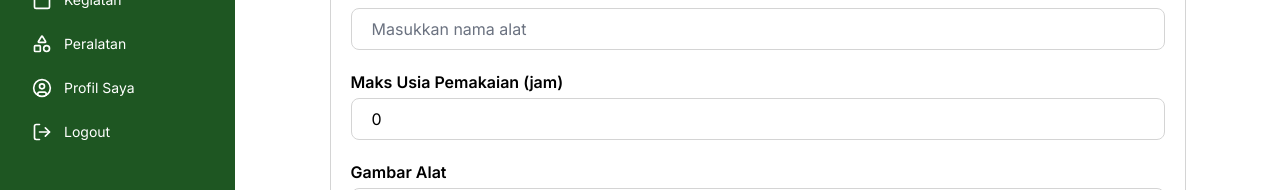
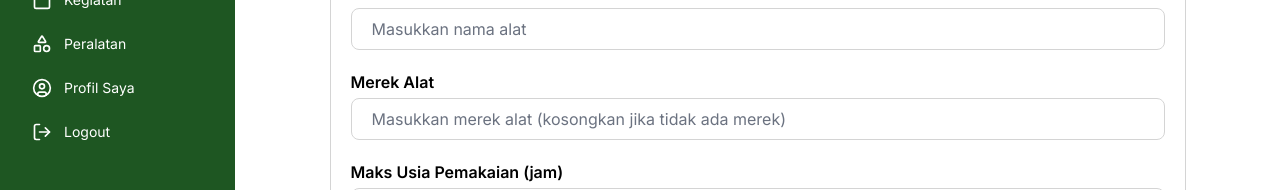
Before and after one commit to irvanmalik48/siyanmat-infolahtadam, a Next.js app: page /tools/add in a window 1280 px wide. Shown: the part 309-499 px from the top of the page. Built offline with nearby package versions, Linux system fonts and the light colour scheme; no server answers; the database is empty.

Commit message:
feat(comp): idk, just bulk em up
Signed-off-by: Irvan Malik <irvanmalik48@gmail.com>

```diff
--- a/src/components/functional/AddToolSection.tsx
+++ b/src/components/functional/AddToolSection.tsx
@@ -9,6 +9,7 @@ import Toast from "./Toast";
 interface ToolSubmit {
   toolCode: string;
   name: string;
+  brand: string;
   maxHourUsage: number;
   image: string;
   isAvailable: boolean;
@@ -19,6 +20,7 @@ const toolSuccessAtom = atom(false);
 export default function AddToolSection() {
   const [toolCodeError, setToolCodeError] = useState<string | undefined>();
   const [nameError, setNameError] = useState<string | undefined>();
+  const [brandError, setBrandError] = useState<string | undefined>();
   const [maxHourUsageError, setMaxHourUsageError] = useState<string | undefined>();
   const [imageError, setImageError] = useState<string | undefined>();
 
@@ -43,6 +45,7 @@ export default function AddToolSection() {
         initialValues={{
           toolCode: "",
           name: "",
+          brand: "",
           maxHourUsage: 0,
           image: undefined,
           isAvailable: true,
@@ -99,6 +102,7 @@ export default function AddToolSection() {
           const toolData: ToolSubmit = {
             toolCode: values.toolCode,
             name: values.name,
+            brand: values.brand,
             maxHourUsage: values.maxHourUsage,
             image: imageUrlJson.imageUrl,
             isAvailable: values.isAvailable,
@@ -108,6 +112,13 @@ export default function AddToolSection() {
 
           formData.append("toolCode", toolData.toolCode);
           formData.append("name", toolData.name);
+
+          if (toolData.brand !== "") {
+            formData.append("brand", toolData.brand);
+          } else {
+            formData.append("brand", "Tidak ada merek");
+          }
+
           formData.append("maxHourUsage", toolData.maxHourUsage.toString());
           formData.append("image", toolData.image);
           formData.append("isAvailable", toolData.isAvailable.toString());
@@ -224,6 +235,54 @@ export default function AddToolSection() {
                     exit={{ opacity: 0 }}
                   >
                     {nameError}
+                  </motion.div>
+                )}
+              </AnimatePresence>
+            </motion.div>
+            <motion.div
+              key="brand-container"
+              className="flex flex-col items-start justify-start w-full gap-1"
+              initial={{
+                height: "70px",
+              }}
+              animate={{
+                height: errors.brand && touched.brand ? "110px" : "70px",
+              }}
+              exit={{
+                height: "70px",
+              }}
+              transition={{
+                type: "spring",
+                stiffness: 500,
+                height: {
+                  duration: 0.3,
+                },
+              }}
+            >
+              <label htmlFor="brand" className="font-semibold">
+                Merek Alat
+              </label>
+              <Field
+                id="brand"
+                name="brand"
+                type="text"
+                className="w-full px-5 py-2 transition border rounded-lg outline-none border-neutral-300 ring-4 ring-transparent focus:border-celtic-800 focus:ring-celtic-800 focus:ring-opacity-50"
+                placeholder="Masukkan merek alat (kosongkan jika tidak ada merek)"
+              />
+              <AnimatePresence
+                onExitComplete={() => {
+                  setNameError(undefined);
+                }}
+              >
+                {errors.brand && touched.brand && (
+                  <motion.div
+                    key="brand-error"
+                    className="w-full px-5 py-2 text-sm text-red-500 bg-red-400 rounded-lg bg-opacity-10"
+                    initial={{ opacity: 0 }}
+                    animate={{ opacity: 1 }}
+                    exit={{ opacity: 0 }}
+                  >
+                    {brandError}
                   </motion.div>
                 )}
               </AnimatePresence>
--- a/src/components/functional/EditToolsSection.tsx
+++ b/src/components/functional/EditToolsSection.tsx
@@ -11,6 +11,7 @@ import { Tool } from "@prisma/client";
 interface ToolEditSubmit {
   toolCode: string;
   name: string;
+  brand: string;
   maxHourUsage: number;
   isAvailable: boolean;
 }
@@ -21,6 +22,7 @@ export default function EditToolSection({ code }: { code: string }) {
   const { data: tool, isLoading, mutate } = useStaleWhileRevalidate<Tool>(`/api/tools/${code}`);
   const [toolCodeError, setToolCodeError] = useState<string | undefined>();
   const [nameError, setNameError] = useState<string | undefined>();
+  const [brandError, setBrandError] = useState<string | undefined>();
   const [maxHourUsageError, setMaxHourUsageError] = useState<string | undefined>();
   const [imageError, setImageError] = useState<string | undefined>();
 
@@ -187,6 +189,7 @@ export default function EditToolSection({ code }: { code: string }) {
                 id: tool?.id as string,
                 toolCode: code,
                 name: tool?.name as string,
+                brand: tool?.brand as string,
                 maxHourUsage: tool?.maxHourUsage as number,
                 isAvailable: tool?.isAvailable as boolean,
               }}
@@ -221,6 +224,7 @@ export default function EditToolSection({ code }: { code: string }) {
                 const toolData: ToolEditSubmit = {
                   toolCode: values.toolCode,
                   name: values.name,
+                  brand: values.brand,
                   maxHourUsage: values.maxHourUsage,
                   isAvailable: values.isAvailable,
                 };
@@ -229,6 +233,7 @@ export default function EditToolSection({ code }: { code: string }) {
 
                 formData.append("toolCode", toolData.toolCode);
                 formData.append("name", toolData.name);
+                formData.append("brand", toolData.brand);
                 formData.append("maxHourUsage", toolData.maxHourUsage.toString());
                 formData.append("isAvailable", toolData.isAvailable.toString());
 
@@ -345,6 +350,54 @@ export default function EditToolSection({ code }: { code: string }) {
                     </AnimatePresence>
                   </motion.div>
                   <motion.div
+                    key="brand-container"
+                    className="flex flex-col items-start justify-start w-full gap-1"
+                    initial={{
+                      height: "70px",
+                    }}
+                    animate={{
+                      height: errors.brand && touched.brand ? "110px" : "70px",
+                    }}
+                    exit={{
+                      height: "70px",
+                    }}
+                    transition={{
+                      type: "spring",
+                      stiffness: 500,
+                      height: {
+                        duration: 0.3,
+                      },
+                    }}
+                  >
+                    <label htmlFor="brand" className="font-semibold">
+                      Merek Alat
+                    </label>
+                    <Field
+                      id="brand"
+                      name="brand"
+                      type="text"
+                      className="w-full px-5 py-2 transition border rounded-lg outline-none border-neutral-300 ring-4 ring-transparent focus:border-celtic-800 focus:ring-celtic-800 focus:ring-opacity-50"
+                      placeholder="Masukkan merek alat (kosongkan jika tidak ada merek)"
+                    />
+                    <AnimatePresence
+                      onExitComplete={() => {
+                        setNameError(undefined);
+                      }}
+                    >
+                      {errors.brand && touched.brand && (
+                        <motion.div
+                          key="brand-error"
+                          className="w-full px-5 py-2 text-sm text-red-500 bg-red-400 rounded-lg bg-opacity-10"
+                          initial={{ opacity: 0 }}
+                          animate={{ opacity: 1 }}
+                          exit={{ opacity: 0 }}
+                        >
+                          {brandError}
+                        </motion.div>
+                      )}
+                    </AnimatePresence>
+                  </motion.div>
+                  <motion.div
                     key="maxHourUsage-container"
                     className="flex flex-col items-start justify-start w-full gap-1"
                     initial={{
@@ -414,7 +467,10 @@ export default function EditToolSection({ code }: { code: string }) {
             </Formik>
           </>
         ) : (
-          <div className="w-full mt-8 h-[394px] animate-pulse p-5 bg-neutral-200 border-neutral-300 border rounded-xl" />
+          <>
+            <div className="h-[186px] bg-neutral-200 animate-pulse w-full p-5 mt-8 border rounded-xl border-neutral-300" />
+            <div className="w-full mt-5 h-[484px] animate-pulse p-5 bg-neutral-200 border-neutral-300 border rounded-xl" />
+          </>
         )
       }
     </>
--- a/src/components/functional/ToolsTable.tsx
+++ b/src/components/functional/ToolsTable.tsx
@@ -12,7 +12,9 @@ interface Tool {
   id: string;
   toolCode: string;
   name: string;
+  brand: string;
   maxHourUsage: number;
+  hourUsageLeft: number;
   image: string;
   isAvailable: boolean;
 }
@@ -64,7 +66,7 @@ export default function ToolsTable() {
 
   useEffect(() => {
     const fuse = new Fuse(tools as Tool[], {
-      keys: ["toolCode", "name"],
+      keys: ["toolCode", "name", "brand", "maxHourUsage", "hourUsageLeft"],
       threshold: 0.3,
     });
 
@@ -155,6 +157,7 @@ export default function ToolsTable() {
                     </th>
                     <th className="w-1/12 px-5 py-3 text-left">Kode Alat</th>
                     <th className="px-5 py-3 text-left">Nama Alat</th>
+                    <th className="px-5 py-3 text-center w-[16%]">Merek</th>
                     <th className="px-5 py-3 text-center w-[12%]">Sisa Masa Pakai</th>
                     <th className="px-5 py-3 text-center w-[12%]">Maks. Masa Pakai</th>
                     <th className="w-1/12 px-5 py-3 text-center">Status</th>
@@ -252,7 +255,10 @@ function ToolTableRow({ tool, index }: { tool: Tool, index: number }) {
         {tool.name}
       </td>
       <td className="px-5 py-3 text-center">
-        {tool.maxHourUsage}
+        {tool.brand}
+      </td>
+      <td className="px-5 py-3 text-center">
+        {tool.hourUsageLeft}
       </td>
       <td className="px-5 py-3 text-center">
         {tool.maxHourUsage}
@@ -287,6 +293,9 @@ function EmptyToolTableRow() {
       <td className="px-5 py-3 text-center">
         -
       </td>
+      <td className="px-5 py-3 text-center">
+        -
+      </td>
     </tr>
   )
 }
```
